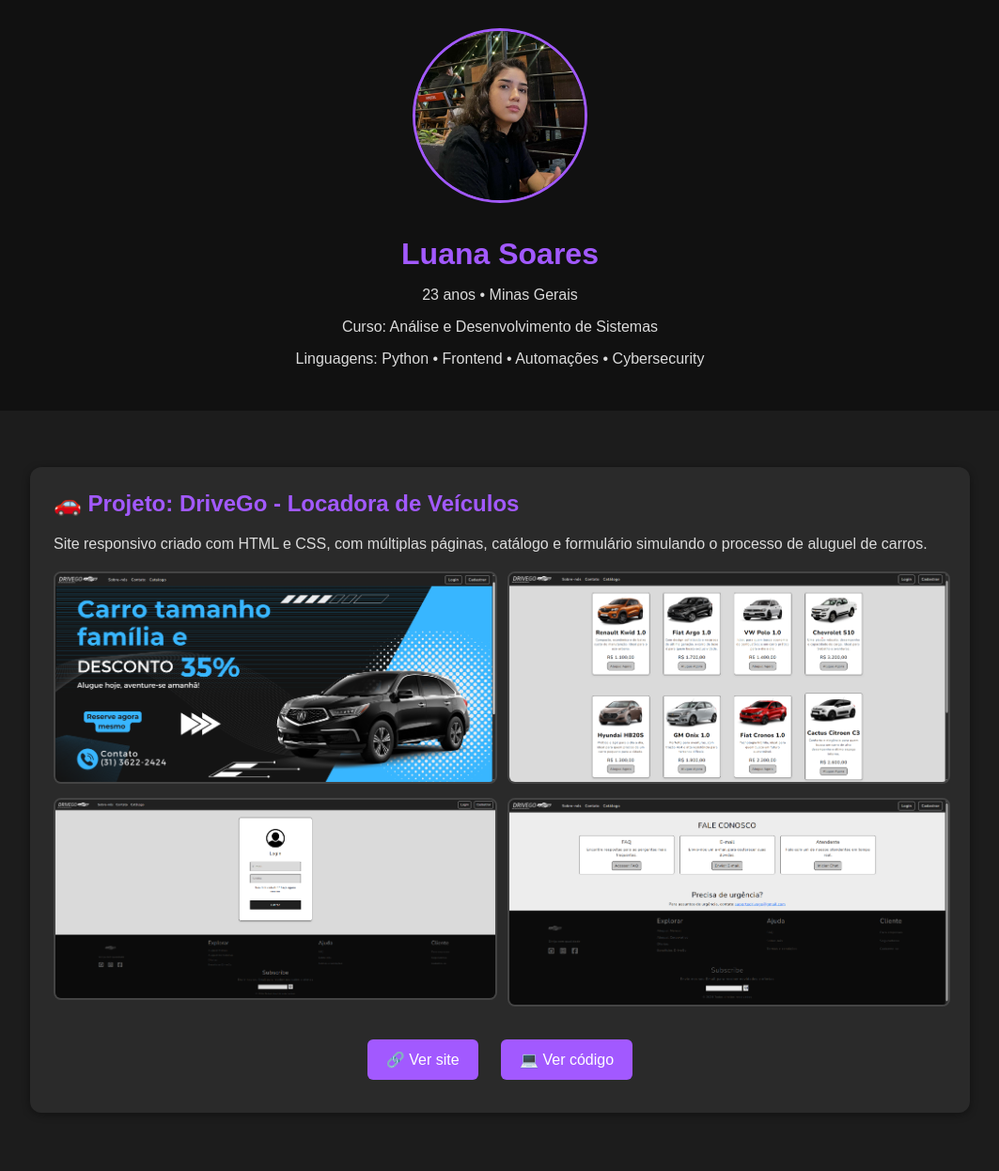
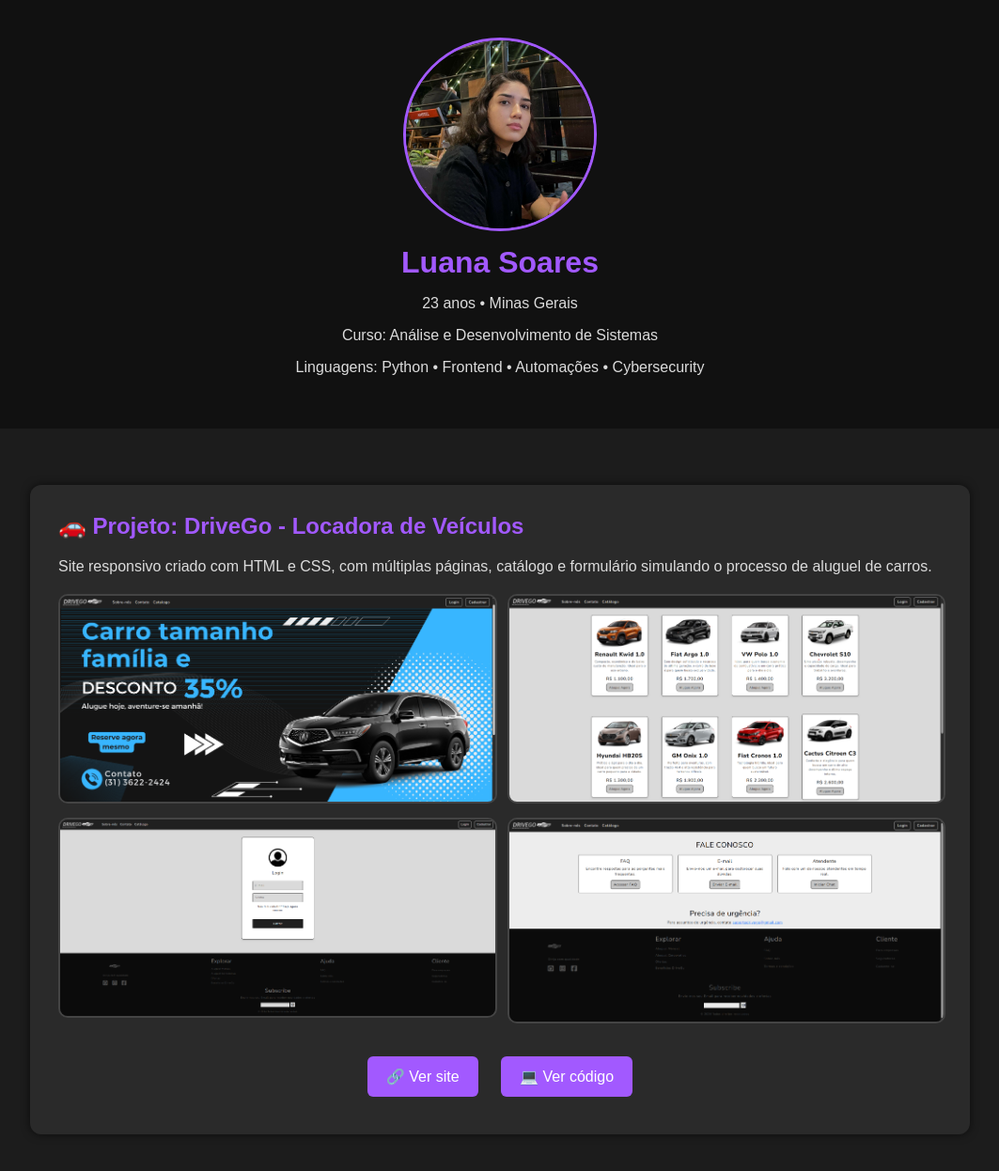
Before and after one commit to LunaAlcs/myprojects, a plain HTML site: page index.html in a window 1280 px wide. Shown: the whole page at 94% size, without its empty margins (108-1171 px from the left). Drawn offline with Linux system fonts and the light colour scheme.

Commit message:
Corrigido layout dark, centralização e tamanho das imagens

```diff
--- a/index.html
+++ b/index.html
@@ -7,8 +7,7 @@
   <link rel="stylesheet" href="style.css" />
 </head>
 <body>
-  <header>
-    <div class="profile">
+  <header class="profile">
     <img src="assets/img/perfilhd.jpeg" alt="Foto de perfil de Luana Soares" class="profile-img">
     <div class="profile-info">
       <h1>Luana Soares</h1>
@@ -16,13 +15,12 @@
       <p>Curso: Análise e Desenvolvimento de Sistemas</p>
       <p>Linguagens: Python • Frontend • Automações • Cybersecurity</p>
     </div>
-    </div>
   </header>
 
-  <main>
+  <main class="container">
     <section class="project">
       <h2>🚗 Projeto: DriveGo - Locadora de Veículos</h2>
-      <p>Site responsivo criado com HTML e CSS, com múltiplas páginas, catálogo e formulário simulando o processo de aluguel de carros.</p>
+      <p class="description">Site responsivo criado com HTML e CSS, com múltiplas páginas, catálogo e formulário simulando o processo de aluguel de carros.</p>
 
       <div class="project-gallery">
         <img src="assets/img/drivego1.png" alt="DriveGo print 1">
--- a/style.css
+++ b/style.css
@@ -1,93 +1,92 @@
 :root {
   --bg-dark: #1c1c1c;
   --purple: #a259ff;
-  --light-gray: #dcdcdc;
-  --white: #fff;
+  --gray: #dcdcdc;
+  --white: #ffffff;
 }
 
 body {
+  margin: 0;
   font-family: Arial, sans-serif;
-  margin: 0;
-  padding: 0;
-  background: var(--bg-dark);
-  color: var(--light-gray);
+  background-color: var(--bg-dark);
+  color: var(--gray);
 }
 
-header {
-  background: #111;
-  padding: 30px 20px;
+header.profile {
+  background-color: #111;
+  padding: 40px 20px;
+  display: flex;
+  flex-direction: column;
+  align-items: center;
   text-align: center;
 }
 
-.profile {
-  display: flex;
-  flex-direction: column;
-  align-items: center;
-}
-
 .profile-img {
-  width: 180px;
-  height: 180px;
+  width: 200px;
+  height: 200px;
   border-radius: 50%;
   object-fit: cover;
+  border: 3px solid var(--purple);
   margin-bottom: 15px;
-  border: 3px solid var(--purple);
 }
 
 .profile-info h1 {
+  margin: 0;
   color: var(--purple);
-  margin-bottom: 5px;
 }
 
-main {
+.container {
   max-width: 1000px;
   margin: 40px auto;
   padding: 20px;
 }
 
 .project {
-  background: #2a2a2a;
-  padding: 25px;
+  background-color: #2a2a2a;
+  padding: 30px;
   border-radius: 12px;
-  box-shadow: 0 2px 8px rgba(0,0,0,0.4);
+  box-shadow: 0 0 10px rgba(0,0,0,0.6);
 }
 
 .project h2 {
+  color: var(--purple);
   margin-top: 0;
-  color: var(--purple);
+}
+
+.description {
+  margin-bottom: 20px;
 }
 
 .project-gallery {
   display: grid;
-  grid-template-columns: repeat(2, 1fr);
+  grid-template-columns: 1fr 1fr;
   gap: 15px;
-  margin-top: 20px;
+  margin: 20px 0;
 }
 
 .project-gallery img {
   width: 100%;
   height: auto;
-  border-radius: 8px;
-  object-fit: cover;
+  border-radius: 10px;
   border: 2px solid #444;
 }
 
 .project-links {
+  text-align: center;
   margin-top: 25px;
-  text-align: center;
 }
 
 .project-links a {
   display: inline-block;
   margin: 10px;
+  padding: 12px 20px;
+  background-color: var(--purple);
+  color: var(--white);
   text-decoration: none;
-  background: var(--purple);
-  color: var(--white);
-  padding: 12px 20px;
   border-radius: 6px;
-  transition: background 0.3s ease;
+  transition: 0.3s;
 }
 
 .project-links a:hover {
-  background: #822fff;
+  background-color: #822fff;
 }
```
Lines whose indentation alone changed are shown as unchanged.
